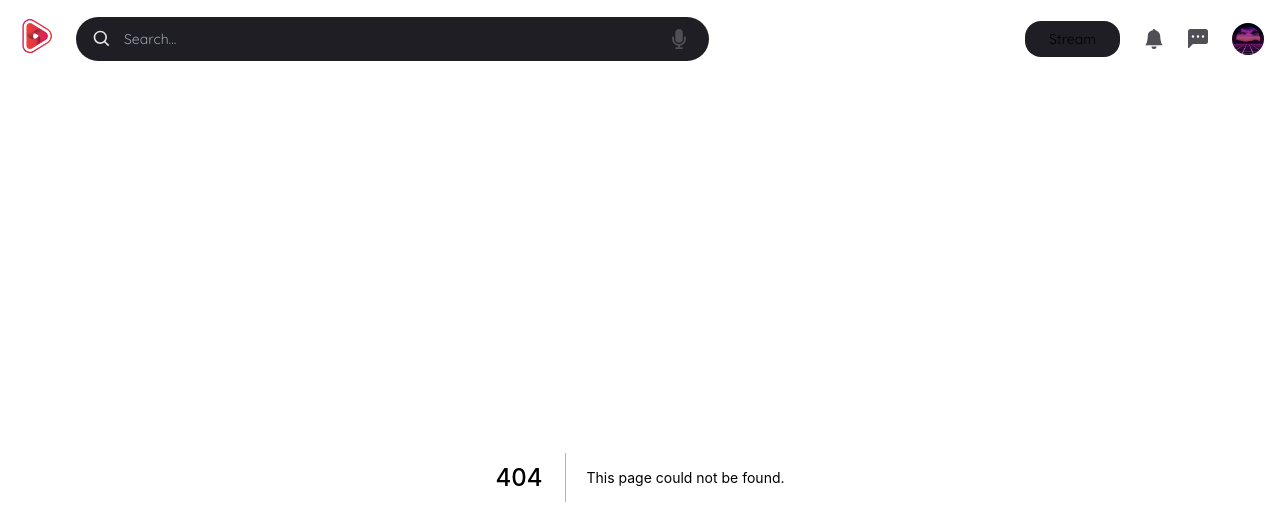
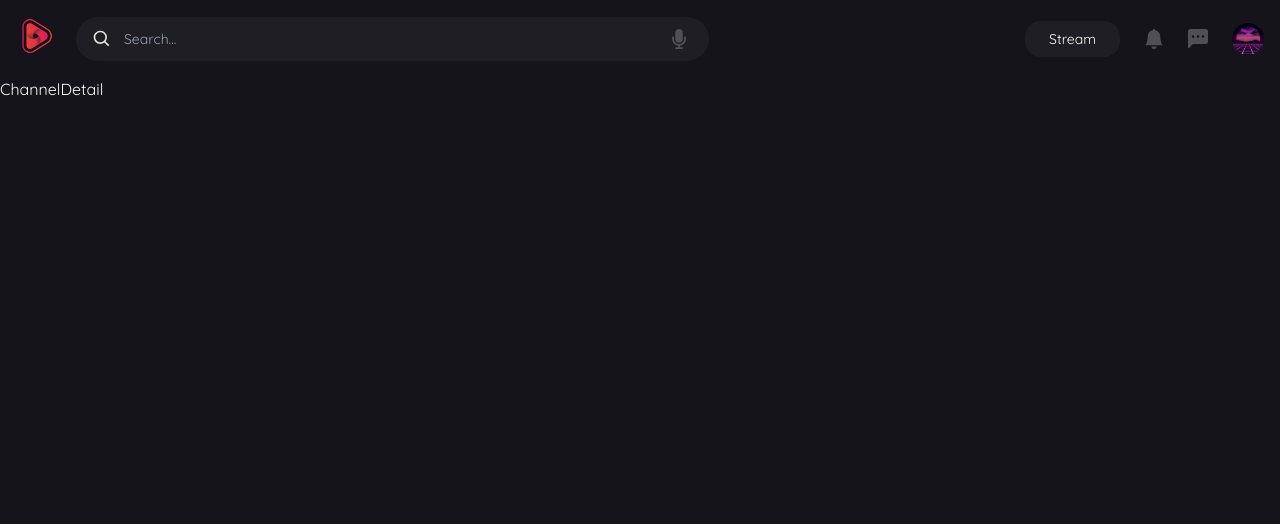
Before and after one commit to juanfrawn/proplay, a Next.js app: page /channel/1 in a window 1280 px wide. Before the commit this address had no page. Shown: the top 524 px of the page. Built offline with nearby package versions, Linux system fonts and the light colour scheme.

Commit message:
:art: [CREATE] Router directory

```diff
--- /dev/null
+++ b/src/pages/channel/[channelId].js
@@ -0,0 +1,9 @@
+import React from 'react'
+
+const ChannelDetail = () => {
+  return (
+    <div>ChannelDetail</div>
+  )
+}
+
+export default ChannelDetail
--- /dev/null
+++ b/src/pages/search/[search].js
@@ -0,0 +1,9 @@
+import React from 'react'
+
+const SearchFeed = () => {
+  return (
+    <div>SearchFeed</div>
+  )
+}
+
+export default SearchFeed
--- /dev/null
+++ b/src/pages/video/[VideoId].jsx
@@ -0,0 +1,9 @@
+import React from 'react'
+
+const VideoId = () => {
+  return (
+    <div>Video</div>
+  )
+}
+
+export default VideoId
```
